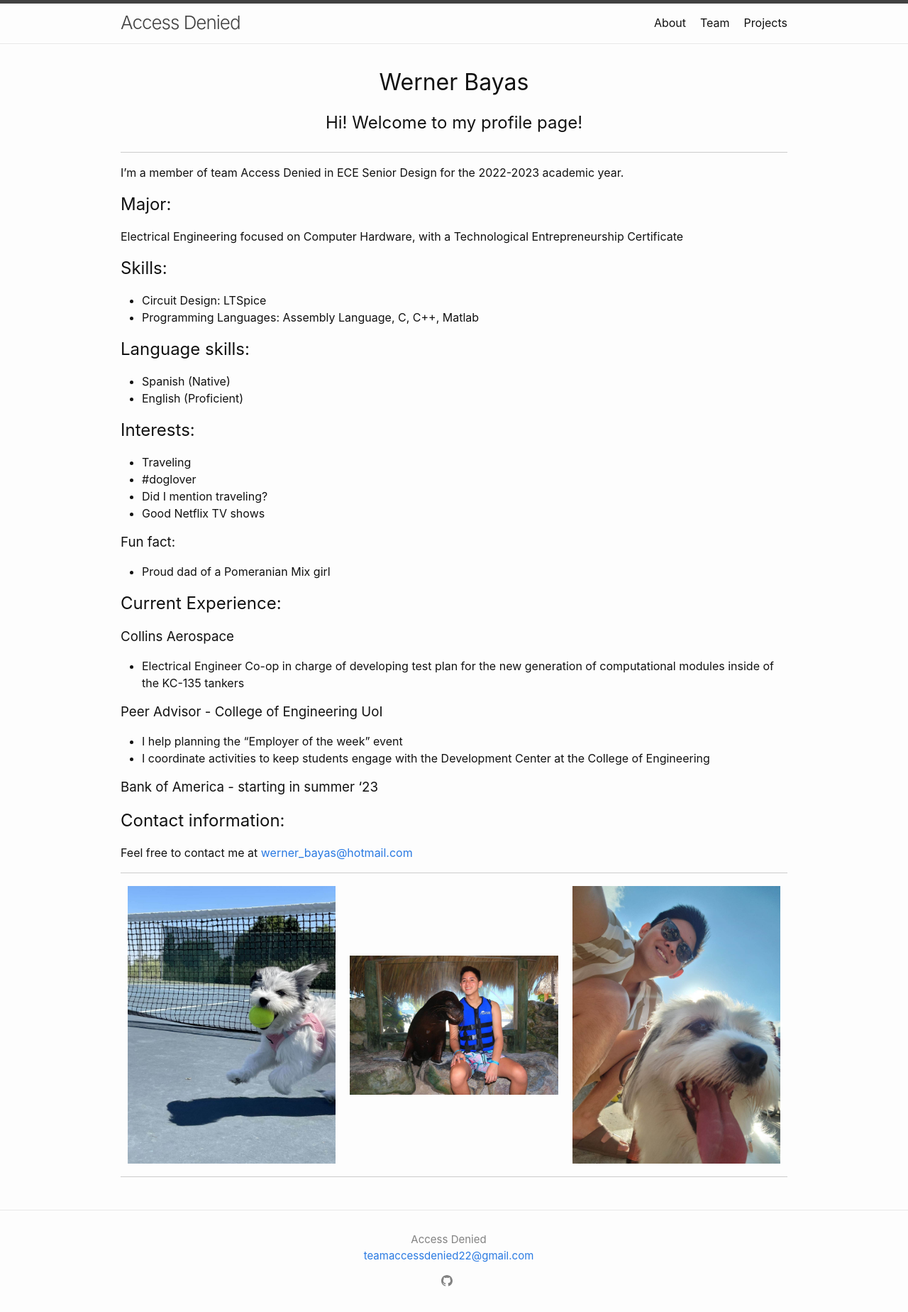
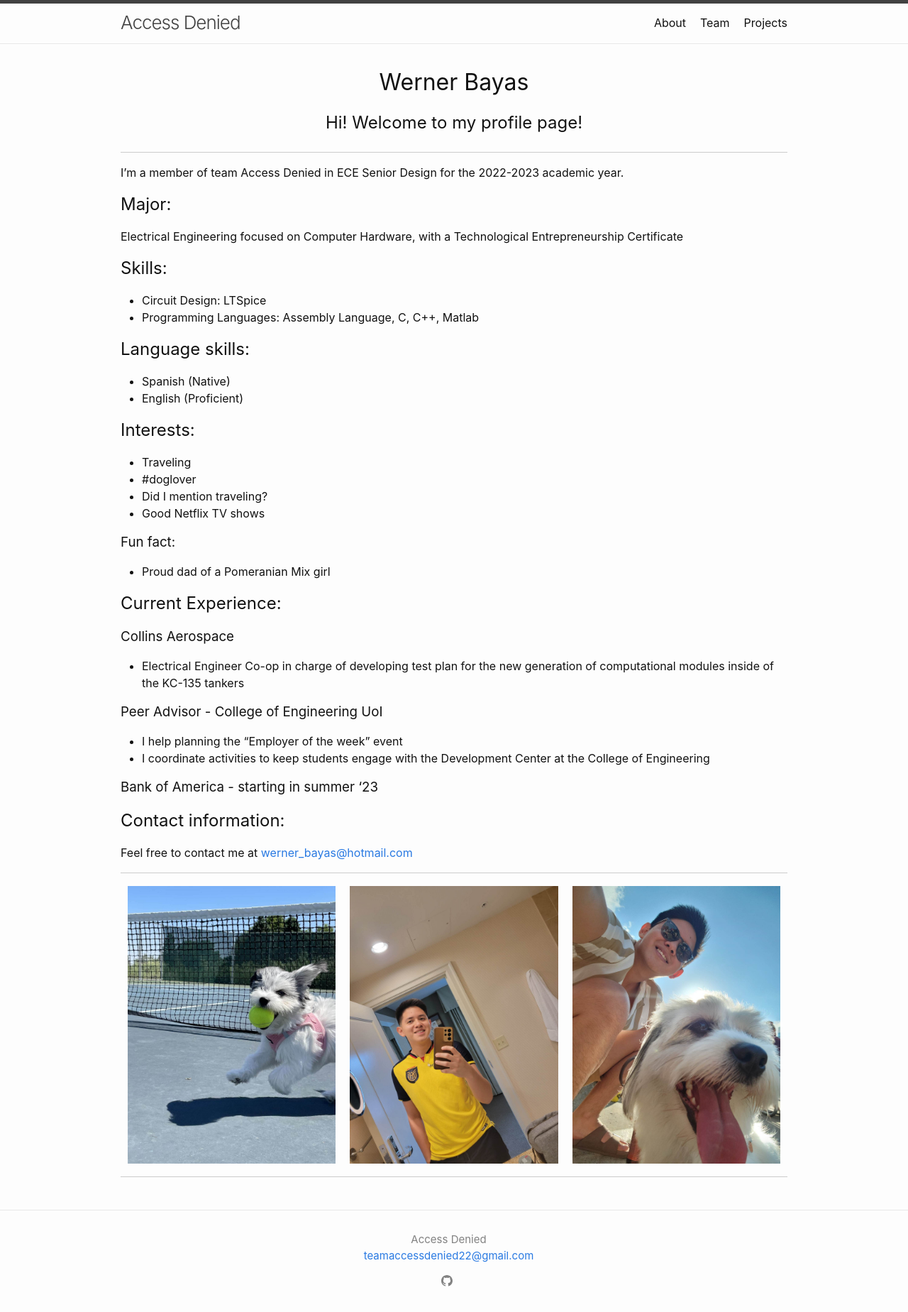
Before and after one commit to accessdenied22/accessdenied22.github.io, a Jekyll site: the page built from werner.markdown, in a window 1280 px wide. Shown: the whole page at 71% size. Built offline with Jekyll 4.4.1, drawn with Linux system fonts in a browser that asks for light colours; comment, search, counter and statistics services are not loaded.

Commit message:
update pic

```diff
--- a/werner.markdown
+++ b/werner.markdown
@@ -5,7 +5,7 @@ permalink: /werner/
 profile_pic_src: /assets/img/
 img_sources:
   - /assets/img/WB-pic1.jpg
-  - /assets/img/WB-pic2.jpg
+  - /assets/img/WB-pic4.jpg
   - /assets/img/WB-pic3.jpg
 greeting: Hi! Welcome to my profile page!
 ---
```
